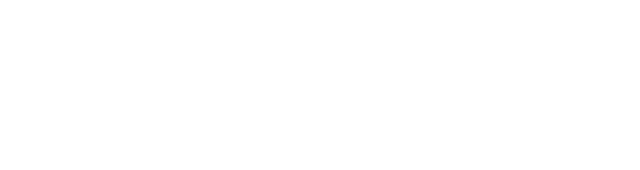
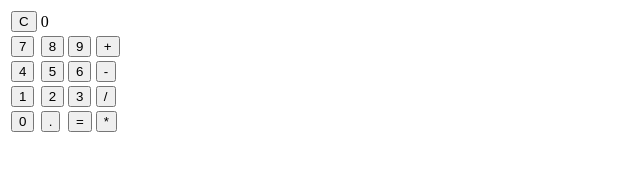
Before and after one commit to hubertmazur/Calculator, a plain HTML site: page index.html in a window 1280 px wide. Shown: the whole page, without its empty margins (0-640 px from the left). Drawn offline with Linux system fonts and the light colour scheme.

Commit message:
add html

```diff
--- a/index.html
+++ b/index.html
@@ -1,5 +1,6 @@
 <!DOCTYPE html>
 <html lang="pl">
+
 <head>
     <meta charset="utf-8">
     <title>Calculator</title>
@@ -15,7 +16,38 @@
 
 </head>
 
-<body >
+<body class="background-blue">
+    <table>
+        <tr class="row1">
+         <td><button type="special" class="delete">C</button></td>
+         <td colspan="4">  <div class="display">0</div></td>
+        </tr>
+        <tr class="row2">
+                <td> <button type="button" class="seven">7</button></td>
+                <td> <button type="button" class="eight">8</button></td>
+                <td><button type="button" class="nine">9</button></td>
+                <td><button type="button" class="plus">+</button></td>
+        </tr>
+        <tr class="row3">
+              <td><button type="button" class="four">4</button></td>
+                <td><button type="button" class="five">5</button></td>
+                <td> <button type="button" class="six">6</button></td>
+                <td> <button type="button" class="minus">-</button></td>
+        </tr>
+        <tr class="row4">
+                <td> <button type="button" class="one">1</button></td>
+                <td> <button type="button" class="two">2</button></td>
+                <td> <button type="button" class="three">3</button></td>
+                <td><button type="button" class="division ">/</button></td>
+        </tr>
+        <tr class="row5">
+                <td> <button type="button" class="zero">0</button> </td>
+                <td><button type="button" class="dot">.</button></td>
+                <td><button type="button" class="equals">=</button></td>
+                <td><button type="button" class="times ">*</button></td>
+        </tr>
+    </table>
     <script src="scripts\index.js"></script>
 </body>
+
 </html>
```
